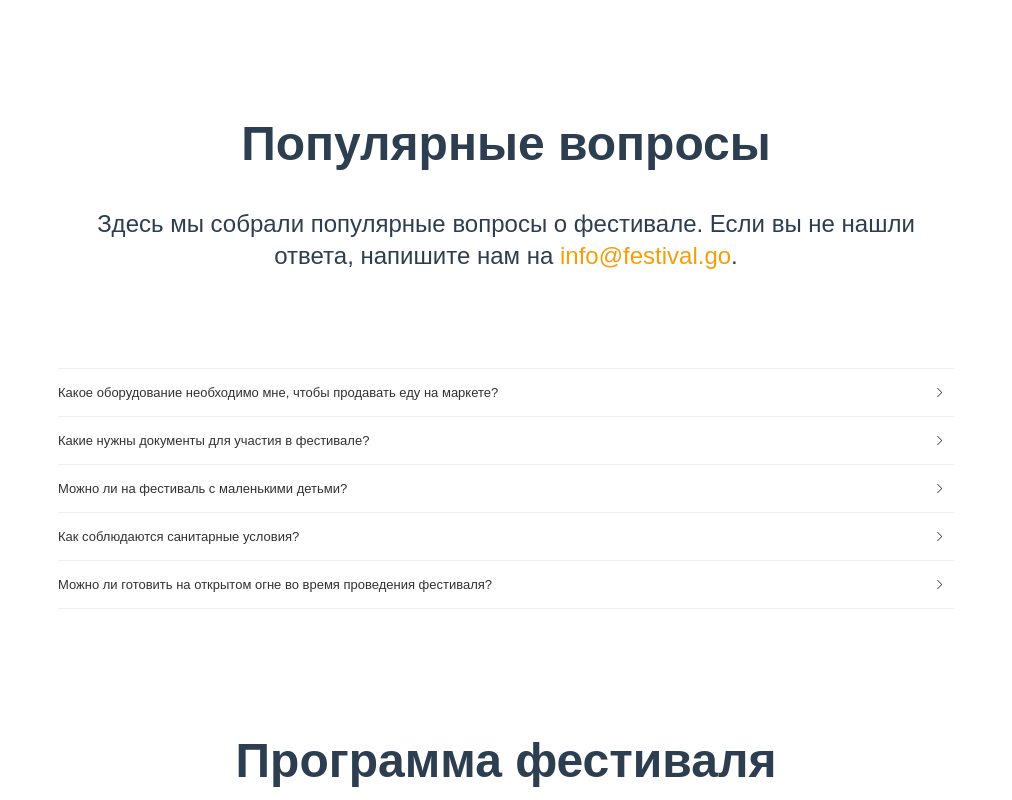
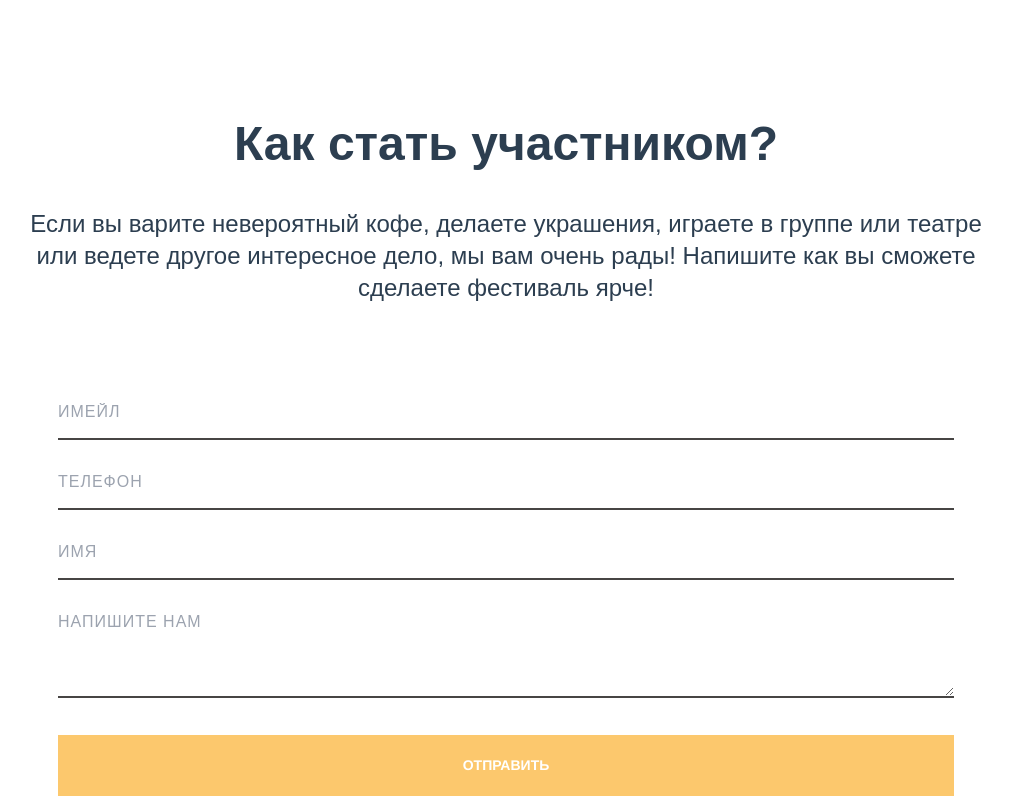
Before and after one commit to BekzodRahmonjonov/zira_fest, a Vue app: page / in a window 1280 px wide. Shown: the part 5180-5980 px from the top of the page, without its empty margins (134-1146 px from the left). Built offline with nearby package versions, Linux system fonts and the light colour scheme; a web font is replaced by a local one; what @fawmi/vue-google-maps would draw is missing.

Commit message:
added form section

```diff
--- a/src/assets/styles/main.scss
+++ b/src/assets/styles/main.scss
@@ -89,3 +89,56 @@ a {
   left: 50%;
   transform: translate(-50%, 0);
 }
+
+// Input
+input[type='text'], [type='email'], select, textarea {
+  background: none;
+  border: none;
+  border-bottom: solid 2px #474544;
+  color: #474544;
+  font-size: 1.000em;
+  font-weight: 400;
+  letter-spacing: 1px;
+  margin: 0em 0 1.875em 0;
+  padding: 0 0 0.875em 0;
+  text-transform: uppercase;
+  width: 100%;
+  -webkit-box-sizing: border-box;
+  -moz-box-sizing: border-box;
+  -ms-box-sizing: border-box;
+  -o-box-sizing: border-box;
+  box-sizing: border-box;
+  -webkit-transition: all 0.3s;
+  -moz-transition: all 0.3s;
+  -ms-transition: all 0.3s;
+  -o-transition: all 0.3s;
+  transition: all 0.3s;
+}
+
+input[type='text']:focus, [type='email']:focus, textarea:focus {
+  outline: none;
+  padding: 0 0 0.875em 0;
+}
+
+#form_button {
+  width: 100%;
+  background: #fcc86d;
+  border: none;
+  color: #ffffff;
+  cursor: pointer;
+  display: inline-block;
+  font-family: 'Helvetica', Arial, sans-serif;
+  font-size: 0.875em;
+  font-weight: bold;
+  outline: none;
+  padding: 20px 35px;
+  text-transform: uppercase;
+  -webkit-transition: all 0.3s;
+  -moz-transition: all 0.3s;
+  -ms-transition: all 0.3s;
+  -o-transition: all 0.3s;
+  transition: all 0.3s;
+  &:hover {
+    opacity: 0.7;
+  }
+}
--- a/src/views/HomeView.vue
+++ b/src/views/HomeView.vue
@@ -123,6 +123,36 @@
             </el-carousel-item>
           </el-carousel>
         </div>
+    </div>
+
+    <!--  How to get involved  -->
+    <div class="flex flex-col py-32 gap-24 align-center justify-center max-w-5xl mx-auto relative">
+      <div class="flex flex-col gap-10 max-w-5xl mx-auto px-3.5">
+        <h2 class="text-5xl font-bold">Как стать участником?</h2>
+        <p class="text-2xl font-extralight text-center font-light	">Если вы варите невероятный кофе, делаете украшения, играете в группе или театре или ведете другое интересное дело, мы вам очень рады! Напишите как вы сможете сделаете фестиваль ярче!</p>
+      </div>
+
+      <div class="max-w-4xl center">
+        <div class="email">
+          <label for="email"></label>
+          <input type="email" placeholder="Имейл" name="email" id="email" required>
+        </div>
+        <div class="email">
+          <label for="phone"></label>
+          <input type="email" placeholder="Телефон" name="phone" id="phone" required>
+        </div>
+        <div class="email">
+          <label for="name"></label>
+          <input type="email" placeholder="Имя" name="name" id="name" required>
+        </div>
+        <div class="message">
+          <label for="message"></label>
+          <textarea name="message" placeholder="Напишите нам" id="message" cols="30" rows="3" required></textarea>
+        </div>
+        <div class="submit">
+          <input type="submit" value="Отправить" id="form_button" />
+        </div>
+      </div>
     </div>
 
     <!--  Questions  -->
```
